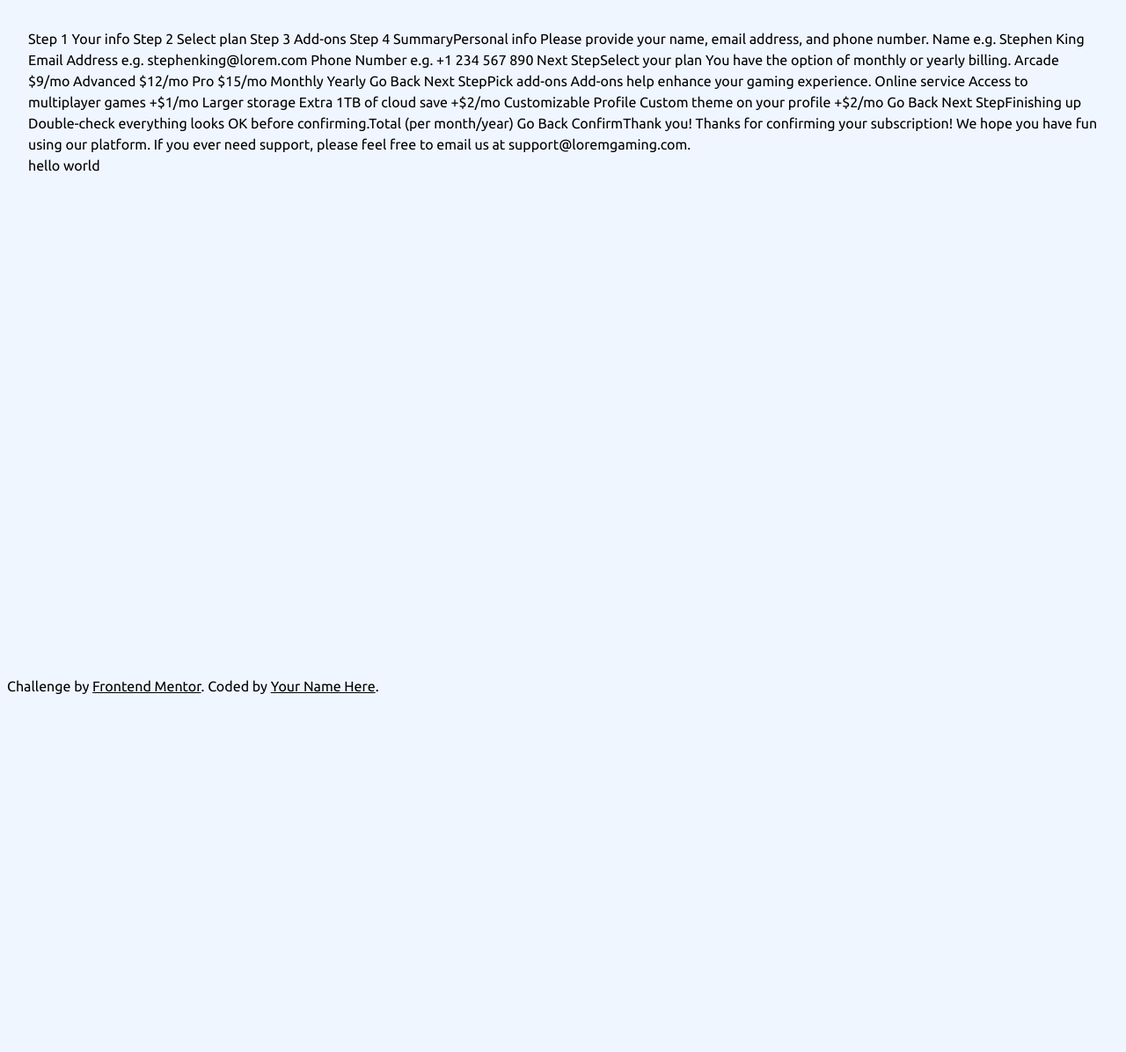
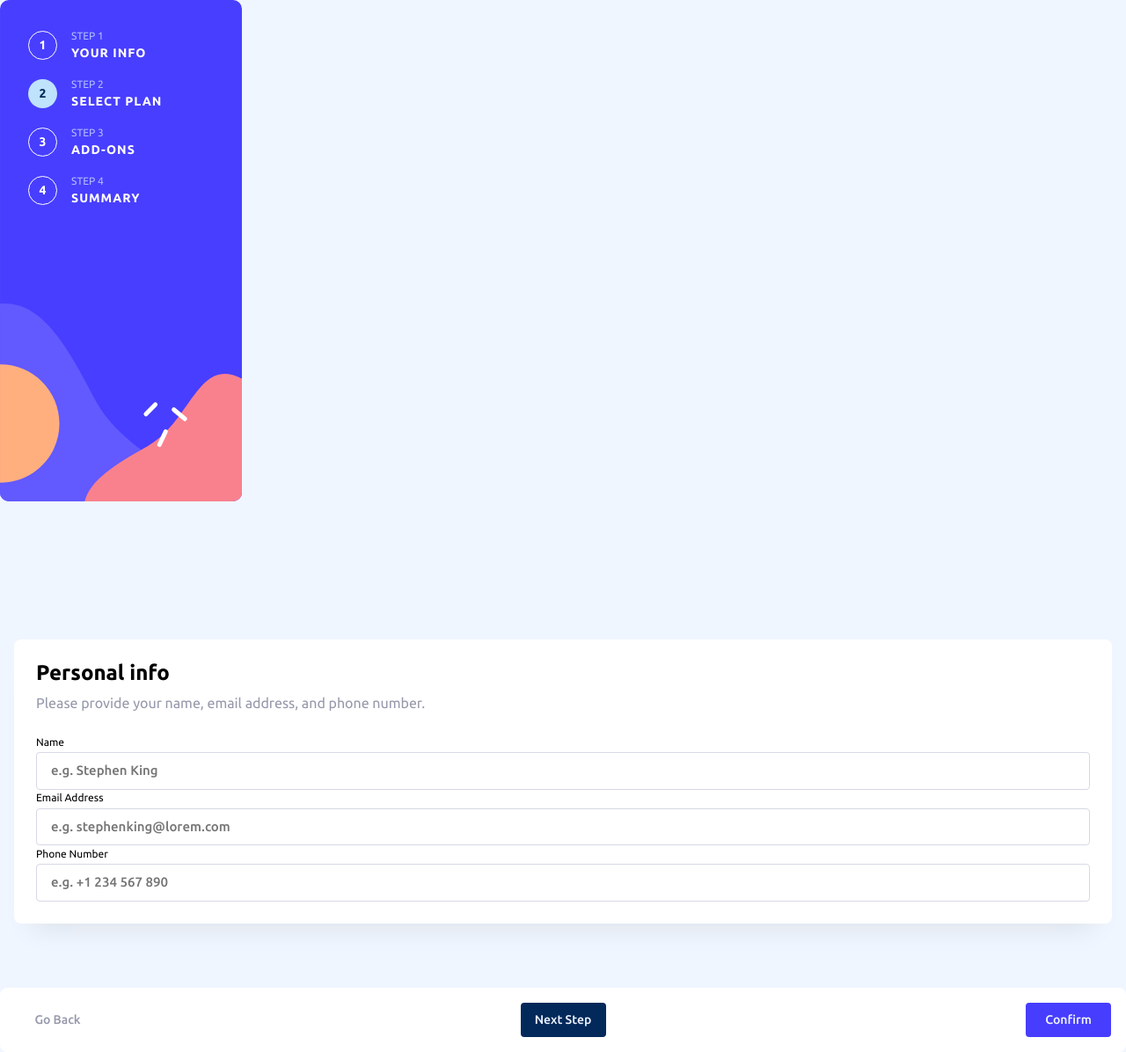
Before and after one commit to teoh4770/multiform, a React (Vite) app: page / in a window 1280 px wide. Shown: the whole page at 88% size. Before the commit the page ends 800 px from the top, so only its background shows below. Built offline with nearby package versions, Linux system fonts and the light colour scheme.

Commit message:
💄UI: FormSection + style fixed - form section, a reusable wrapper component that holds a heading, subheading and a content - fixed a few style in sidebar, stepcontrol and general css

```diff
--- a/src/App.css
+++ b/src/App.css
@@ -1,5 +1,6 @@
 #root {
+  display: grid;
   max-width: 1280px;
   margin: 0 auto;
-  padding: 2rem;
+  min-height: inherit;
 }
--- a/src/App.tsx
+++ b/src/App.tsx
@@ -1,51 +1,43 @@
-import { useState } from "react";
 // import reactLogo from './assets/react.svg'
 // import viteLogo from '/vite.svg'
 import "./App.css";
 
+import { FormSection, SideBar, StepControl } from "./components";
+import { Input } from "./components/ui";
+
 function App() {
-  // const [count, setCount] = useState(0)
-
   return (
     <>
-      <div>
-        {/* <!-- Sidebar start --> */}
-        Step 1 Your info Step 2 Select plan Step 3 Add-ons Step 4 Summary
-        {/* <!-- Sidebar end --> */}
-        {/* <!-- Step 1 start --> */}
-        Personal info Please provide your name, email address, and phone number.
-        Name e.g. Stephen King Email Address e.g. stephenking@lorem.com Phone
-        Number e.g. +1 234 567 890 Next Step
-        {/* <!-- Step 1 end --> */}
-        {/* <!-- Step 2 start --> */}
-        Select your plan You have the option of monthly or yearly billing.
-        Arcade $9/mo Advanced $12/mo Pro $15/mo Monthly Yearly Go Back Next Step
-        {/* <!-- Step 2 end --> */}
-        {/* <!-- Step 3 start --> */}
-        Pick add-ons Add-ons help enhance your gaming experience. Online service
-        Access to multiplayer games +$1/mo Larger storage Extra 1TB of cloud
-        save +$2/mo Customizable Profile Custom theme on your profile +$2/mo Go
-        Back Next Step
-        {/* <!-- Step 3 end --> */}
-        {/* <!-- Step 4 start --> */}
-        Finishing up Double-check everything looks OK before confirming.
-        {/* <!-- Dynamically add subscription and add-on selections here --> */}
-        Total (per month/year) Go Back Confirm
-        {/* <!-- Step 4 end --> */}
-        {/* <!-- Step 5 start --> */}
-        Thank you! Thanks for confirming your subscription! We hope you have fun
-        using our platform. If you ever need support, please feel free to email
-        us at support@loremgaming.com.
-        {/* <!-- Step 5 end --> */}
-        <div className="attribution">
-          Challenge by{" "}
-          <a href="https://www.frontendmentor.io?ref=challenge" target="_blank">
-            Frontend Mentor
-          </a>
-          . Coded by <a href="#">Your Name Here</a>.
+      <SideBar />
+
+      <FormSection
+        heading="Personal info"
+        subheading="Please provide your name, email address, and phone number."
+      >
+        {/* Part that change */}
+        <div>
+          <Input
+            type="text"
+            name="name"
+            label="Name"
+            placeholder="e.g. Stephen King"
+          />
+          <Input
+            type="email"
+            name="email"
+            label="Email Address"
+            placeholder="e.g. stephenking@lorem.com"
+          />
+          <Input
+            type="tel"
+            name="phone"
+            label="Phone Number"
+            placeholder="e.g. +1 234 567 890"
+          />
         </div>
-      </div>
-      <div>hello world</div>
+      </FormSection>
+
+      <StepControl  />
     </>
   );
 }
--- /dev/null
+++ b/src/components/FormSection/FormSection.module.css
@@ -0,0 +1,32 @@
+.formContent {
+  --_bg-color: white;
+  --_border-color: transparent;
+  --_padding: 1.5rem;
+
+  margin-inline: 1rem;
+
+  display: grid;
+  gap: 1.375rem;
+  max-height: fit-content;
+
+  transform: translateY(-4.5625rem);
+
+  -webkit-box-shadow: 0px 25px 30px -20px rgba(0, 0, 0, 0.09);
+  -moz-box-shadow: 0px 25px 30px -20px rgba(0, 0, 0, 0.09);
+  box-shadow: 0px 25px 30px -20px rgba(0, 0, 0, 0.09);
+}
+
+.heading {
+  margin-block-end: 0.5625rem;
+}
+
+.subheading {
+  color: var(--grey);
+  font-size: 1rem;
+  line-height: 1.5625rem;
+}
+
+.content {
+  display: grid;
+  gap: 1rem;
+}
--- /dev/null
+++ b/src/components/FormSection/index.tsx
@@ -0,0 +1,29 @@
+import style from "./FormSection.module.css";
+
+import { PropsWithChildren } from "react";
+import { Card } from "../ui";
+
+interface IFormSection {
+  heading: string;
+  subheading: string;
+}
+
+function FormSection({
+  heading,
+  subheading,
+  children,
+}: PropsWithChildren<IFormSection>) {
+  return (
+    <Card className={style.formContent}>
+      <header>
+        <h2 className={style.heading}>{heading}</h2>
+        <div className={style.subheading} role="doc-subtitle">
+          {subheading}
+        </div>
+      </header>
+      {children}
+    </Card>
+  );
+}
+
+export { FormSection };
--- a/src/components/SideBar/SideBar.module.css
+++ b/src/components/SideBar/SideBar.module.css
@@ -16,7 +16,9 @@
   justify-content: var(--_justify, center);
   padding: var(--_padding, 2rem);
 
-  min-height: var(--_min-height, 10rem);
+  min-height: var(--_min-height, 10.75rem);
+  max-height: var(--_max-height, 10.75rem);
+
   width: 100%;
 
   /* Spacing */
@@ -38,5 +40,3 @@
     background-size: contain;
   }
 }
-
-/* desktop */
--- a/src/components/StepControl/StepControl.module.css
+++ b/src/components/StepControl/StepControl.module.css
@@ -1,6 +1,7 @@
 .card {
   --_padding: 1rem;
-  --border-color: transparent;
+  --_bg-color: white;
+  --_border-color: transparent;
 
   display: flex;
   justify-content: space-between;
--- a/src/components/StepControl/index.tsx
+++ b/src/components/StepControl/index.tsx
@@ -1,7 +1,11 @@
 import { Card, Button } from "../ui";
 import style from "./StepControl.module.css";
 
-function StepControl() {
+interface IStepControl {
+  className?: string;
+}
+
+function StepControl({ className }: IStepControl) {
   // having a global state of current steps
   // the button state will change based on the current steps condition
   // if at first step, then no previous button
@@ -10,7 +14,7 @@ function StepControl() {
   // next button -> go to the next step
 
   return (
-    <Card className={style.card}>
+    <Card className={`${style.card} ${className}`}>
       <Button type="button" variant="secondary" caption="Go Back" />
       <Button type="button" variant="primary" caption="Next Step" />
       <Button type="button" variant="confirm" caption="Confirm" />
--- a/src/components/index.ts
+++ b/src/components/index.ts
@@ -1,2 +1,8 @@
-import { PaymentForm } from "./PaymentForm";
-export { PaymentForm };
+import { SideBar } from "./SideBar";
+export { SideBar };
+
+import { FormSection } from "./FormSection";
+export { FormSection };
+
+import { StepControl } from "./StepControl";
+export { StepControl };
--- a/src/components/ui/Card/Card.module.css
+++ b/src/components/ui/Card/Card.module.css
@@ -1,7 +1,5 @@
 .card {
-  --_padding: 1rem;
   --_border-width: 1px;
-  --_bg-color: transparent;
   --_border-color: var(--border-color);
 
   padding: var(--_padding, 1rem);
```
